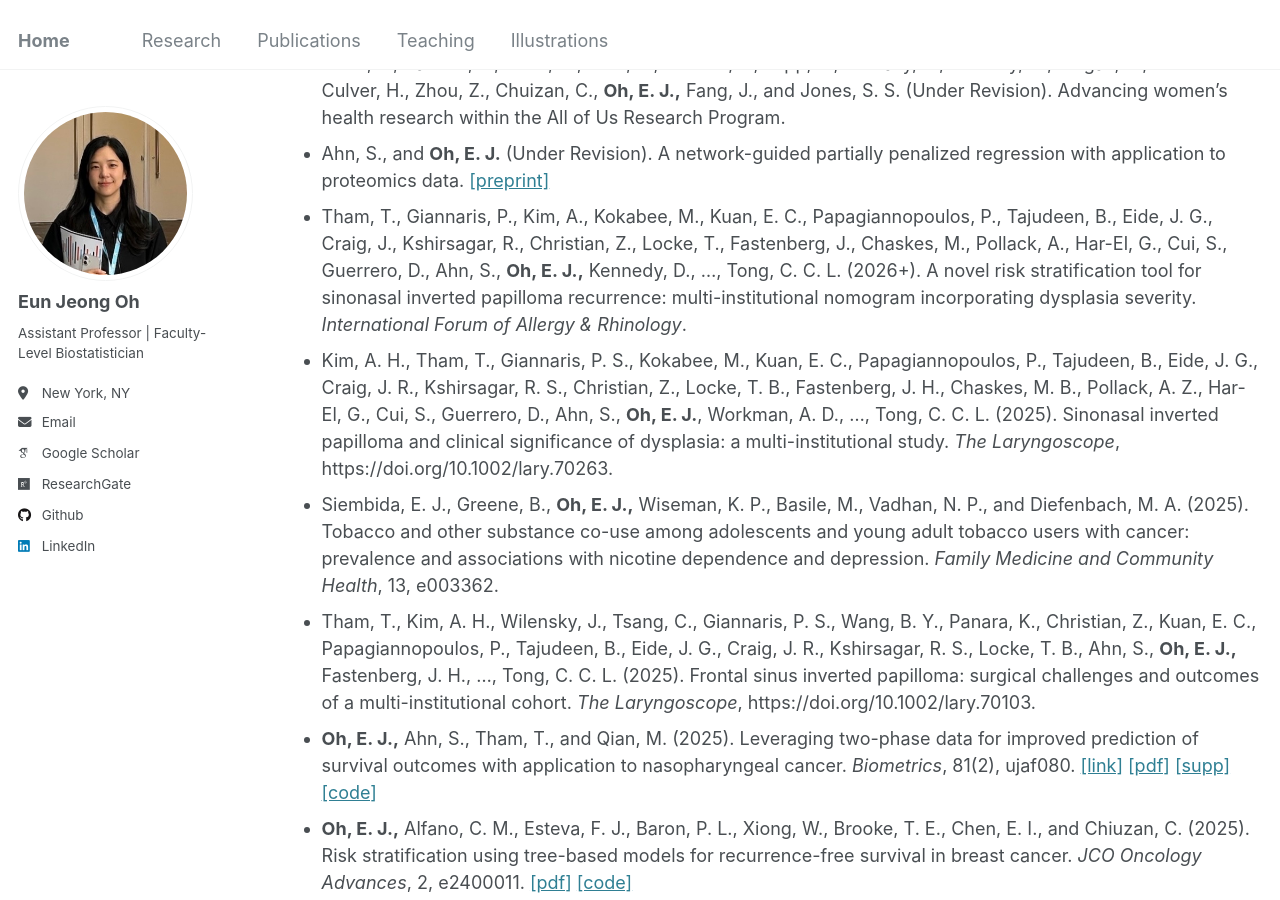
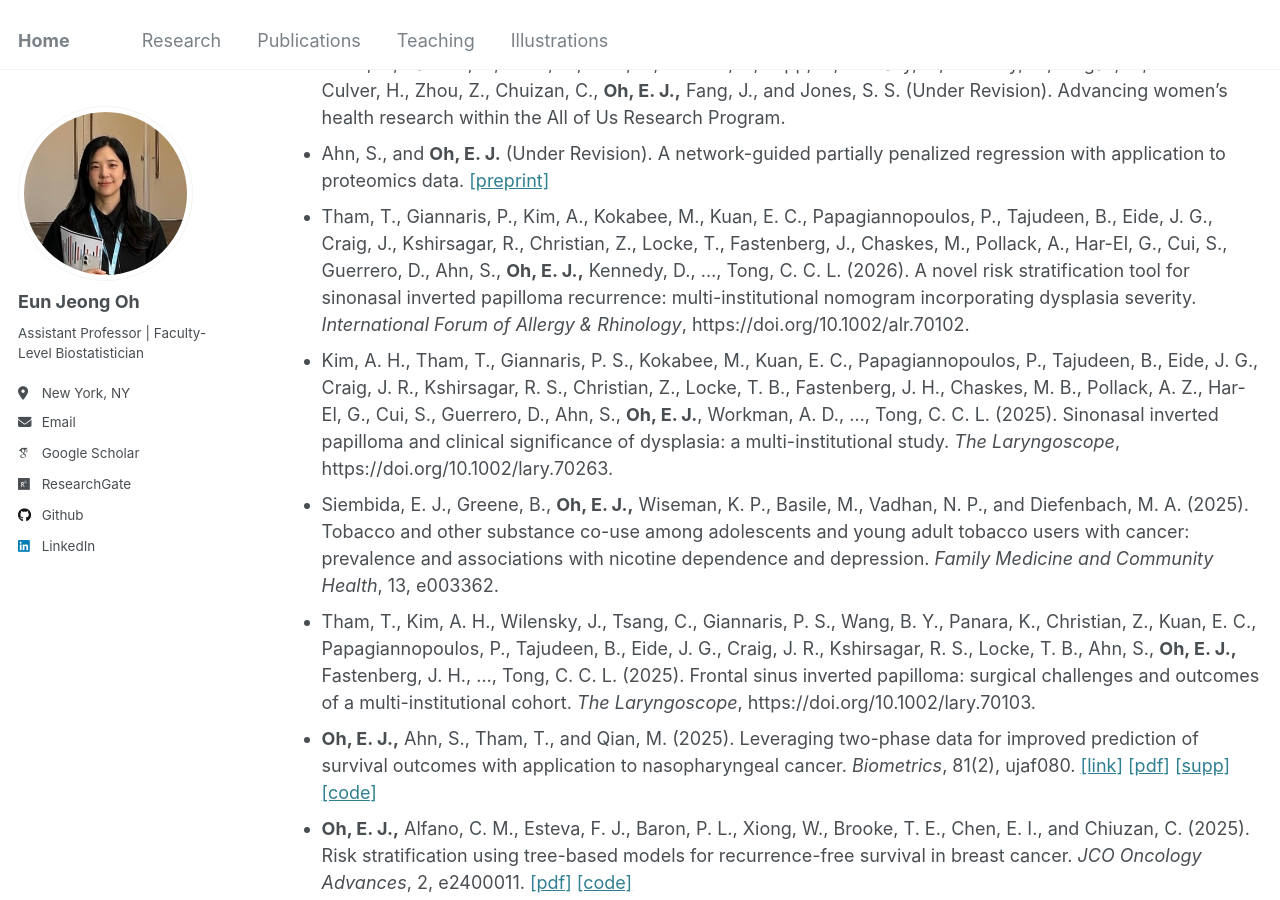
Before and after one commit to oheunj/oheunj.github.io, a Jekyll site: the page built from _pages/publications.md, in a window 1280 px wide and 900 px high, scrolled down 330 px. Built offline with Jekyll 4.4.1, drawn with Linux system fonts in a browser that asks for light colours; some web fonts are replaced; some of the changed lines change nothing that is shown.

Commit message:
Update publications.md

```diff
--- a/_pages/publications.md
+++ b/_pages/publications.md
@@ -17,7 +17,7 @@
 * __Oh, E. J.,__ and Qian, M. (Under Review). Reluctant transfer learning in penalized regressions for individualized treatment rules under effect heterogeneity. [[preprint]](https://arxiv.org/pdf/2511.08559)
 * Cohn, E., Karlson, E., Joffe, H., Choi, K., Federer, J., Tepp, R., McNally, S., Pourkey, N., Ziogas, A., Anton-Culver, H., Zhou, Z., Chuizan, C., __Oh, E. J.,__ Fang, J., and Jones, S. S. (Under Revision). Advancing women’s health research within the All of Us Research Program.
 * Ahn, S., and __Oh, E. J.__ (Under Revision). A network-guided partially penalized regression with application to proteomics data. [[preprint]](https://arxiv.org/pdf/2505.22986)
-* Tham, T., Giannaris, P., Kim, A., Kokabee, M., Kuan, E. C., Papagiannopoulos, P., Tajudeen, B., Eide, J. G., Craig, J., Kshirsagar, R., Christian, Z., Locke, T., Fastenberg, J., Chaskes, M., Pollack, A., Har-El, G., Cui, S., Guerrero, D., Ahn, S., __Oh, E. J.,__ Kennedy, D., ..., Tong, C. C. L. (2026+). A novel risk stratification tool for sinonasal inverted papilloma recurrence: multi-institutional nomogram incorporating dysplasia severity. _International Forum of Allergy & Rhinology_.
+* Tham, T., Giannaris, P., Kim, A., Kokabee, M., Kuan, E. C., Papagiannopoulos, P., Tajudeen, B., Eide, J. G., Craig, J., Kshirsagar, R., Christian, Z., Locke, T., Fastenberg, J., Chaskes, M., Pollack, A., Har-El, G., Cui, S., Guerrero, D., Ahn, S., __Oh, E. J.,__ Kennedy, D., ..., Tong, C. C. L. (2026). A novel risk stratification tool for sinonasal inverted papilloma recurrence: multi-institutional nomogram incorporating dysplasia severity. _International Forum of Allergy & Rhinology_, https://doi.org/10.1002/alr.70102.
 * Kim, A. H., Tham, T., Giannaris, P. S., Kokabee, M., Kuan, E. C., Papagiannopoulos, P., Tajudeen, B., Eide, J. G., Craig, J. R., Kshirsagar, R. S., Christian, Z., Locke, T. B., Fastenberg, J. H., Chaskes, M. B., Pollack, A. Z., Har-El, G., Cui, S., Guerrero, D., Ahn, S., __Oh, E. J.__, Workman, A. D., ..., Tong, C. C. L. (2025). Sinonasal inverted papilloma and clinical significance of dysplasia: a multi-institutional study. _The Laryngoscope_, https://doi.org/10.1002/lary.70263.
 * Siembida, E. J., Greene, B., __Oh, E. J.,__ Wiseman, K. P., Basile, M., Vadhan, N. P., and Diefenbach, M. A. (2025). Tobacco and other substance co-use among adolescents and young adult tobacco users with cancer: prevalence and associations with nicotine dependence and depression. _Family Medicine and Community Health_, 13, e003362.
 * Tham, T., Kim, A. H., Wilensky, J., Tsang, C., Giannaris, P. S., Wang, B. Y., Panara, K., Christian, Z., Kuan, E. C., Papagiannopoulos, P., Tajudeen, B., Eide, J. G., Craig, J. R., Kshirsagar, R. S., Locke, T. B., Ahn, S., __Oh, E. J.,__ Fastenberg, J. H., ..., Tong, C. C. L. (2025). Frontal sinus inverted papilloma: surgical challenges and outcomes of a multi-institutional cohort. _The Laryngoscope_, https://doi.org/10.1002/lary.70103.
```
